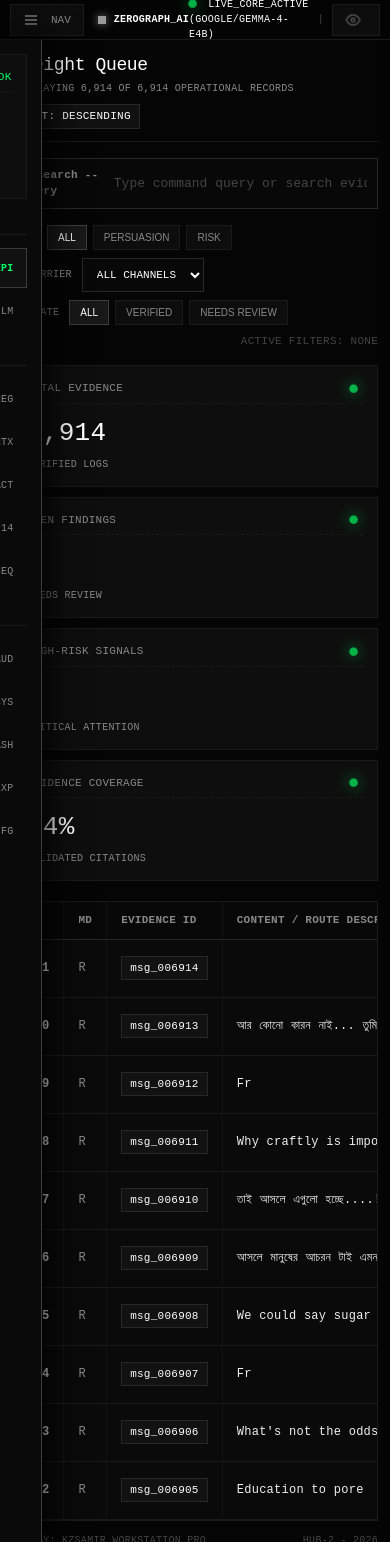
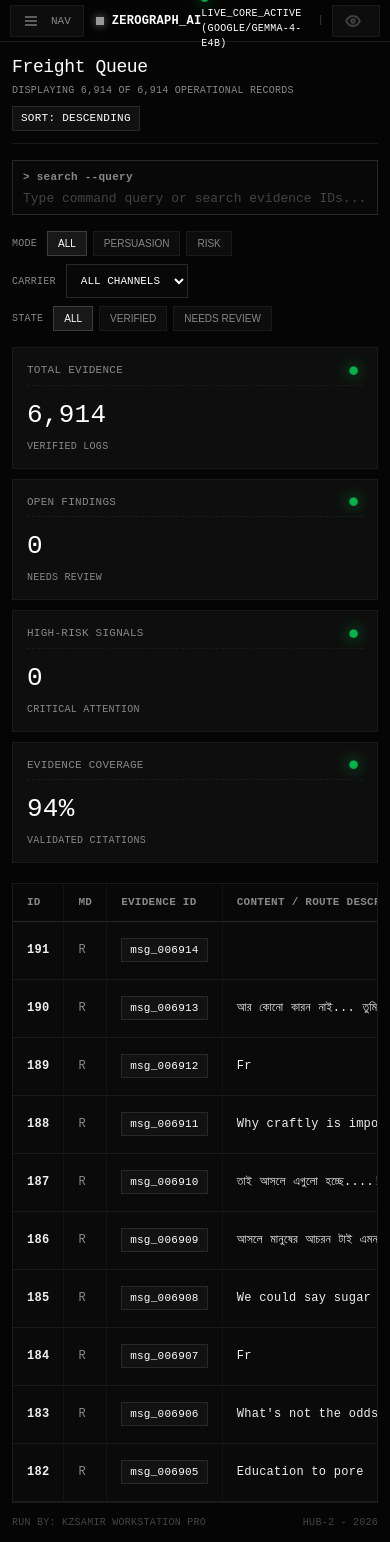
Before and after one commit to kzmdsamir/ZeroGraph-AI, a Flask app: page / in a window 390 px wide. Run offline with Flask 3, Linux system fonts and the light colour scheme; data comes from the database, SQL or seed files in the repository; data that the repository does not hold is empty.

Commit message:
Fix mobile responsive layout: zero-bleed off-canvas sidebar using CSS transform, multi-line query textarea, responsive form grid

```diff
--- a/static/css/design-system.css
+++ b/static/css/design-system.css
@@ -51,6 +51,7 @@
     letter-spacing: 0.02em;
     line-height: 1.5;
     height: 100vh;
+    height: 100dvh;
     overflow: hidden;
     user-select: none;
     -webkit-font-smoothing: antialiased;
@@ -61,6 +62,7 @@
     line-height: 1.65 !important;
     letter-spacing: 0.2px !important;
     padding: 2px 0;
+    word-break: break-word;
 }
 
 /* Outer App Grid */
@@ -68,6 +70,7 @@
     display: flex;
     flex-direction: column;
     height: 100vh;
+    height: 100dvh;
     width: 100vw;
     background: radial-gradient(circle at 50% 0%, #0d0d0d 0%, #050505 100%);
     position: relative;
@@ -79,7 +82,7 @@
     display: flex;
     justify-content: space-between;
     align-items: center;
-    height: 40px;
+    height: 42px;
     padding: 0 16px;
     background: #040404;
     border-bottom: 1px solid var(--border-color);
@@ -87,12 +90,13 @@
     text-transform: uppercase;
     color: var(--text-muted);
     z-index: 100;
+    flex-shrink: 0;
 }
 
 .top-bar-left {
     display: flex;
     align-items: center;
-    gap: 14px;
+    gap: 12px;
 }
 
 .brand-tag {
@@ -101,6 +105,7 @@
     display: flex;
     align-items: center;
     gap: 8px;
+    font-size: 12px;
 }
 
 .brand-dot {
@@ -115,7 +120,7 @@
 .top-bar-right {
     display: flex;
     align-items: center;
-    gap: 14px;
+    gap: 12px;
 }
 
 /* Micro-Animated Indicators */
@@ -365,6 +370,20 @@
     margin-top: 2px;
 }
 
+/* Form & KPI Responsive Grids */
+.fui-kpi-grid {
+    display: grid;
+    grid-template-columns: repeat(4, 1fr);
+    gap: 14px;
+    margin-bottom: 20px;
+}
+
+.fui-form-grid {
+    display: grid;
+    grid-template-columns: repeat(3, 1fr);
+    gap: 14px;
+}
+
 /* Search Box */
 .fui-search-box {
     display: flex;
@@ -380,6 +399,7 @@
     color: var(--text-muted);
     margin-right: 10px;
     font-weight: 700;
+    white-space: nowrap;
 }
 
 .fui-input {
@@ -440,6 +460,7 @@
     background: var(--bg-panel);
     overflow-x: auto;
     -webkit-overflow-scrolling: touch;
+    width: 100%;
 }
 
 .fui-table {
@@ -447,7 +468,7 @@
     border-collapse: collapse;
     font-size: 12px;
     text-align: left;
-    min-width: 600px;
+    min-width: 580px;
 }
 
 .fui-table th {
@@ -620,6 +641,7 @@
     transition: all 0.15s ease;
     display: inline-flex;
     align-items: center;
+    justify-content: center;
     gap: 6px;
     min-height: 38px;
 }
@@ -644,6 +666,7 @@
     transition: all 0.15s ease;
     display: inline-flex;
     align-items: center;
+    justify-content: center;
     gap: 6px;
     min-height: 36px;
 }
@@ -665,6 +688,7 @@
     transition: all 0.15s ease;
     display: inline-flex;
     align-items: center;
+    justify-content: center;
     gap: 6px;
     min-height: 32px;
 }
@@ -692,8 +716,9 @@
     left: 0;
     width: 100vw;
     height: 100vh;
-    background: rgba(0, 0, 0, 0.75);
-    backdrop-filter: blur(4px);
+    height: 100dvh;
+    background: rgba(0, 0, 0, 0.8);
+    backdrop-filter: blur(5px);
     z-index: 998;
     opacity: 0;
     transition: opacity 0.25s ease;
@@ -753,6 +778,7 @@
     .top-status-bar {
         padding: 0 10px;
         font-size: 10px;
+        height: 42px;
     }
 
     .desktop-only {
@@ -781,40 +807,51 @@
         position: relative;
     }
 
-    /* Off-Canvas Slide-Over Left Sidebar */
+    /* Off-Canvas Slide-Over Left Sidebar (Zero Bleed-Through) */
     .sidebar-panel {
         position: fixed;
-        top: 40px;
-        left: -290px;
+        top: 42px;
+        left: 0;
         width: 280px;
-        height: calc(100vh - 40px);
+        max-width: 85vw;
+        height: calc(100vh - 42px);
+        height: calc(100dvh - 42px);
         z-index: 1000;
-        box-shadow: 10px 0 30px rgba(0,0,0,0.8);
-        transition: left 0.3s cubic-bezier(0.4, 0, 0.2, 1);
+        box-shadow: 10px 0 30px rgba(0,0,0,0.9);
+        transform: translateX(-100%);
+        visibility: hidden;
+        transition: transform 0.3s cubic-bezier(0.4, 0, 0.2, 1), visibility 0.3s ease;
         border-right: 1px solid var(--border-bright);
+        background: #090909;
     }
 
     .mobile-nav-active .sidebar-panel {
-        left: 0;
+        transform: translateX(0);
+        visibility: visible;
     }
 
     /* Off-Canvas Slide-Over Right Detail Panel */
     .detail-panel {
         position: fixed;
-        top: 40px;
-        right: -100%;
+        top: 42px;
+        right: 0;
         width: 320px;
         max-width: 88vw;
-        height: calc(100vh - 40px);
+        height: calc(100vh - 42px);
+        height: calc(100dvh - 42px);
         z-index: 1000;
-        box-shadow: -10px 0 30px rgba(0,0,0,0.8);
-        transition: right 0.3s cubic-bezier(0.4, 0, 0.2, 1);
+        box-shadow: -10px 0 30px rgba(0,0,0,0.9);
+        transform: translateX(100%);
+        visibility: hidden;
+        transition: transform 0.3s cubic-bezier(0.4, 0, 0.2, 1), visibility 0.3s ease;
         border-left: 1px solid var(--border-bright);
         display: flex !important;
+        background: #090909;
     }
 
     .mobile-detail-active .detail-panel {
-        right: 0;
+        transform: translateX(0);
+        visibility: visible;
     }
 
     /* Backdrop display when drawer open */
@@ -845,16 +882,26 @@
     }
 
     /* KPI Cards on Mobile: 2-Columns */
-    div[style*="grid-template-columns: repeat(4, 1fr)"],
-    div[style*="grid-template-columns: repeat(3, 1fr)"],
-    div[style*="grid-template-columns: 1fr 1fr"] {
+    .fui-kpi-grid {
         grid-template-columns: repeat(2, 1fr) !important;
         gap: 10px !important;
+    }
+
+    /* Form Grids on Mobile: Stack Vertically */
+    .fui-form-grid {
+        grid-template-columns: 1fr !important;
+        gap: 10px !important;
+    }
+
+    .fui-btn-full-mobile {
+        width: 100% !important;
     }
 
     .fui-search-box {
         padding: 8px 10px;
         font-size: 12px;
+        flex-wrap: wrap;
+        gap: 6px;
     }
 
     .fui-prompt {
@@ -878,10 +925,7 @@
 
 @media (max-width: 500px) {
     /* Extra Small Screen Optimization (Phones < 500px) */
-    div[style*="grid-template-columns: repeat(4, 1fr)"],
-    div[style*="grid-template-columns: repeat(3, 1fr)"],
-    div[style*="grid-template-columns: repeat(2, 1fr)"],
-    div[style*="grid-template-columns: 1fr 1fr"] {
+    .fui-kpi-grid {
         grid-template-columns: 1fr !important;
     }
 
--- a/static/js/pages/executive.js
+++ b/static/js/pages/executive.js
@@ -1,7 +1,7 @@
 /**
  * Page: Executive Overview / Audit Command Queue
  * Developer: kzsamir
- * Design: High-Tech FUI / Sci-Fi HUD Command Center
+ * Design: High-Tech FUI / Sci-Fi HUD Command Center (Mobile Responsive)
  */
 const ExecutivePage = {
     async render() {
@@ -30,7 +30,7 @@
                         <button class="filter-pill">RISK</button>
                     </div>
 
-                    <div class="filter-group" style="margin-left:16px;">
+                    <div class="filter-group">
                         <span class="filter-label">CARRIER</span>
                         <select class="fui-select">
                             <option>ALL CHANNELS</option>
@@ -39,20 +39,20 @@
                         </select>
                     </div>
 
-                    <div class="filter-group" style="margin-left:16px;">
+                    <div class="filter-group">
                         <span class="filter-label">STATE</span>
                         <button class="filter-pill active">ALL</button>
                         <button class="filter-pill">VERIFIED</button>
                         <button class="filter-pill">NEEDS REVIEW</button>
                     </div>
 
-                    <div style="margin-left:auto; font-size:11px; color:var(--text-dim);">
+                    <div class="desktop-only" style="margin-left:auto; font-size:11px; color:var(--text-dim);">
                         ACTIVE FILTERS: NONE
                     </div>
                 </div>
 
-                <!-- 4 Top FUI KPI Cards -->
-                <div style="display:grid; grid-template-columns: repeat(4, 1fr); gap:14px; margin-bottom:20px;">
+                <!-- 4 Top FUI KPI Cards Grid -->
+                <div class="fui-kpi-grid">
                     ${Components.renderKPICard('Total Evidence', '6,914', 'VERIFIED LOGS')}
                     ${Components.renderKPICard('Open Findings', findings.length, 'NEEDS REVIEW')}
                     ${Components.renderKPICard('High-Risk Signals', findings.filter(f=>f.severity==='HIGH'||f.severity==='CRITICAL').length, 'CRITICAL ATTENTION')}
@@ -90,7 +90,7 @@
                     </table>
                 </div>
 
-                <div style="display:flex; justify-content:space-between; margin-top:12px; font-size:10px; color:var(--text-dim);">
+                <div style="display:flex; justify-content:space-between; margin-top:12px; font-size:10px; color:var(--text-dim); flex-wrap:wrap; gap:8px;">
                     <div>RUN BY: KZSAMIR WORKSTATION PRO</div>
                     <div>HUB-2 - 2026</div>
                 </div>
@@ -118,6 +118,6 @@
         `;
         if (badgeEl) badgeEl.textContent = "VERIFIED";
 
-        EvidenceDrawer.open(msgId);
+        App.openEvidenceDetail(msgId);
     }
 };
--- a/static/js/pages/intelligence.js
+++ b/static/js/pages/intelligence.js
@@ -1,7 +1,7 @@
 /**
  * Page: Ask Intelligence
  * Developer: kzsamir
- * Style: Sci-Fi FUI HUD Monospace Technical UI
+ * Style: Sci-Fi FUI HUD Monospace Technical UI (Mobile Optimized)
  */
 const IntelligencePage = {
     async render() {
@@ -16,12 +16,12 @@
 
                 <div style="margin-bottom:14px;">
                     <label class="filter-label" style="display:block; margin-bottom:6px;">ENTER AUDIT QUERY / OPERATIONAL OBJECTIVE (BENGALI OR ENGLISH)</label>
-                    <input type="text" id="intel-query-input" class="fui-input" style="background:#080808; border:1px solid var(--border-highlight); padding:12px;" placeholder="e.g. টিম মেম্বারদের কাজ বণ্টন এবং সিদ্ধান্ত গ্রহণের প্রক্রিয়া বিশ্লেষণ করুন" value="টিম মেম্বারদের কাজ বণ্টন এবং সিদ্ধান্ত গ্রহণের প্রক্রিয়া বিশ্লেষণ করুন">
+                    <textarea id="intel-query-input" class="fui-input" style="background:#080808; border:1px solid var(--border-highlight); padding:12px; width:100%; min-height:70px; resize:vertical; font-family:var(--font-mono); line-height:1.5;" placeholder="e.g. টিম মেম্বারদের কাজ বণ্টন এবং সিদ্ধান্ত গ্রহণের প্রক্রিয়া বিশ্লেষণ করুন">টিম মেম্বারদের কাজ বণ্টন এবং সিদ্ধান্ত গ্রহণের প্রক্রিয়া বিশ্লেষণ করুন</textarea>
                 </div>
 
-                <div style="display:grid; grid-template-columns: repeat(3, 1fr); gap:14px; margin-bottom:16px;">
+                <div class="fui-form-grid" style="margin-bottom:16px;">
                     <div>
-                        <label class="filter-label">AUDIT MODE</label>
+                        <label class="filter-label" style="display:block; margin-bottom:4px;">AUDIT MODE</label>
                         <select id="intel-mode-select" class="fui-select" style="width:100%;">
                             <option value="persuasion" selected>Persuasion & Communication Analysis</option>
                             <option value="general">General Intelligence Query</option>
@@ -31,7 +31,7 @@
                     </div>
 
                     <div>
-                        <label class="filter-label">TEMPERATURE</label>
+                        <label class="filter-label" style="display:block; margin-bottom:4px;">TEMPERATURE</label>
                         <select id="intel-temp-select" class="fui-select" style="width:100%;">
                             <option value="0.1">0.1 (Strict Audit)</option>
                             <option value="0.2" selected>0.2 (Balanced Default)</option>
@@ -39,7 +39,7 @@
                     </div>
 
                     <div>
-                        <label class="filter-label">SEARCH DEPTH</label>
+                        <label class="filter-label" style="display:block; margin-bottom:4px;">SEARCH DEPTH</label>
                         <select id="intel-depth-select" class="fui-select" style="width:100%;">
                             <option value="12" selected>12 Evidence Records</option>
                             <option value="15">15 Deep Records</option>
@@ -48,7 +48,7 @@
                 </div>
 
                 <div style="display:flex; justify-content:flex-end;">
-                    <button id="run-intel-btn" class="fui-btn">
+                    <button id="run-intel-btn" class="fui-btn fui-btn-full-mobile">
                         ⚡ RUN LOCAL ANALYSIS ENGINE
                     </button>
                 </div>
@@ -82,7 +82,7 @@
                 <div style="color:var(--hud-green); font-size:14px; margin-bottom:8px;">
                     <span class="status-dot-green"></span> LOCAL LLM & HYBRID RETRIEVAL EXECUTION IN PROGRESS...
                 </div>
-                <div style="font-size:11px; color:var(--text-muted);">
+                <div style="font-size:11px; color:var(--text-muted); word-break:break-word;">
                     LanceDB vector search -> SQLite graph context -> Local Gemma-4 inference...
                 </div>
             </div>
--- a/static/js/pages/timeline.js
+++ b/static/js/pages/timeline.js
@@ -1,7 +1,7 @@
 /**
  * Pages: Timeline, Data Quality, System Health, Analysis History, Export, Settings
  * Developer: kzsamir
- * All secondary page modules using FUI design system
+ * All secondary page modules using FUI design system (Mobile Responsive)
  */
 
 const TimelinePage = {
@@ -47,7 +47,7 @@
             const q = res.metrics || {};
 
             container.innerHTML = `
-                <div style="display:grid; grid-template-columns: repeat(3, 1fr); gap:14px; margin-bottom:20px;">
+                <div class="fui-form-grid" style="margin-bottom:20px;">
                     ${Components.renderKPICard('Quality Score', q.data_quality_score ? q.data_quality_score + '%' : '95%', 'HIGH COMPLETENESS')}
                     ${Components.renderKPICard('Total Messages', q.total_messages || 6914, 'FULL PARSED SET')}
                     ${Components.renderKPICard('Missing Timestamps', q.missing_timestamps || 0, 'ZERO DATA LOSS')}
@@ -84,7 +84,7 @@
             const sec = res.security || {};
 
             container.innerHTML = `
-                <div style="display:grid; grid-template-columns: repeat(3, 1fr); gap:14px; margin-bottom:20px;">
+                <div class="fui-form-grid" style="margin-bottom:20px;">
                     ${Components.renderKPICard('CPU Usage', (sys.cpu_usage_percent || 0) + '%', 'LOCAL HARDWARE')}
                     ${Components.renderKPICard('RAM Used', (sys.ram_used_gb || 0) + ' / ' + (sys.ram_total_gb || 32) + ' GB', (sys.ram_percent || 0) + '% UTILIZED')}
                     ${Components.renderKPICard('SQLite DB', (db.sqlite_size_mb || 0) + ' MB', (db.messages_count || 6914) + ' MESSAGES')}
@@ -95,7 +95,7 @@
                         <span>■ LM STUDIO LOCAL ENGINE</span>
                         <span style="color:${llm.online ? 'var(--hud-green)' : 'var(--hud-red)'};">${llm.online ? '● ONLINE' : '● OFFLINE'}</span>
                     </div>
-                    <div style="font-size:12px; line-height:1.9; color:var(--text-muted);">
+                    <div style="font-size:12px; line-height:1.9; color:var(--text-muted); word-break:break-word;">
                         <div>ENDPOINT: <strong style="color:#fff;">${llm.endpoint || 'http://127.0.0.1:4321/v1'}</strong></div>
                         <div>MODEL: <strong style="color:#fff;">google/gemma-4-e4b</strong></div>
                         <div>INFERENCE_MODE: <strong style="color:var(--hud-green);">100% LOCAL / AIR-GAPPED</strong></div>
@@ -193,7 +193,7 @@
                     <span>■ LOCAL ENGINE & RETRIEVAL CONFIGURATION</span>
                     <span>AIR-GAPPED SYSTEM</span>
                 </div>
-                <div style="display:grid; grid-template-columns: 1fr 1fr; gap:20px;">
+                <div class="fui-form-grid" style="gap:16px;">
                     <div>
                         <div class="filter-label" style="margin-bottom:6px;">LM STUDIO ENDPOINT</div>
                         <input type="text" class="fui-input" style="background:#080808; border:1px solid var(--border-highlight); padding:10px; width:100%;" value="http://127.0.0.1:4321/v1" readonly>
```
